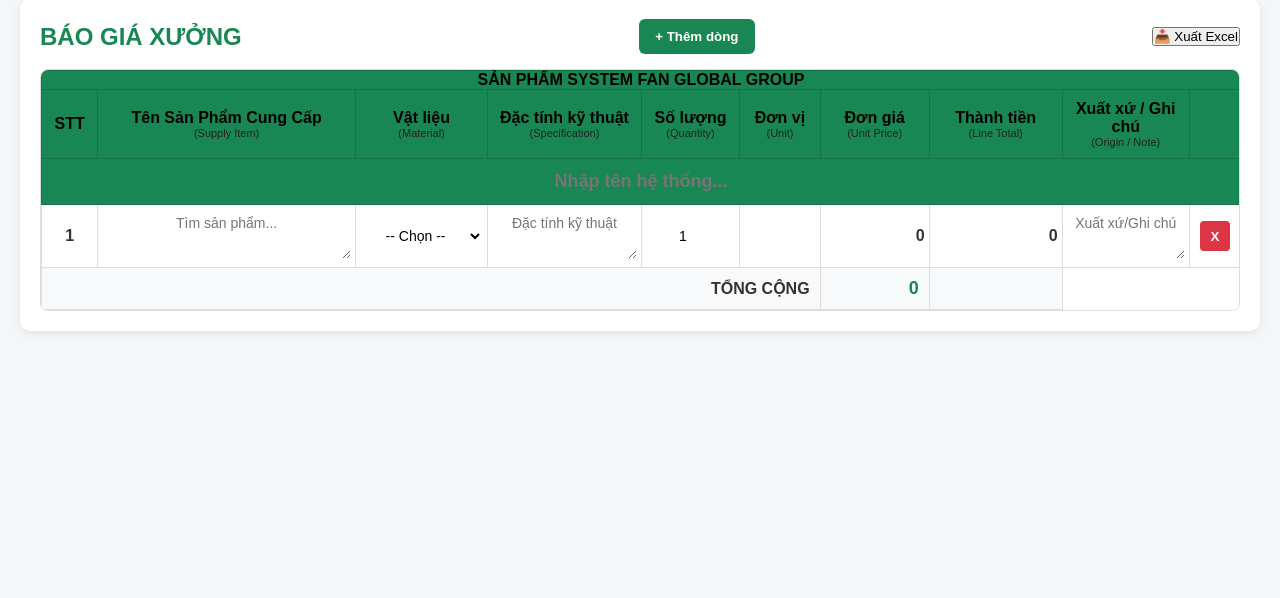
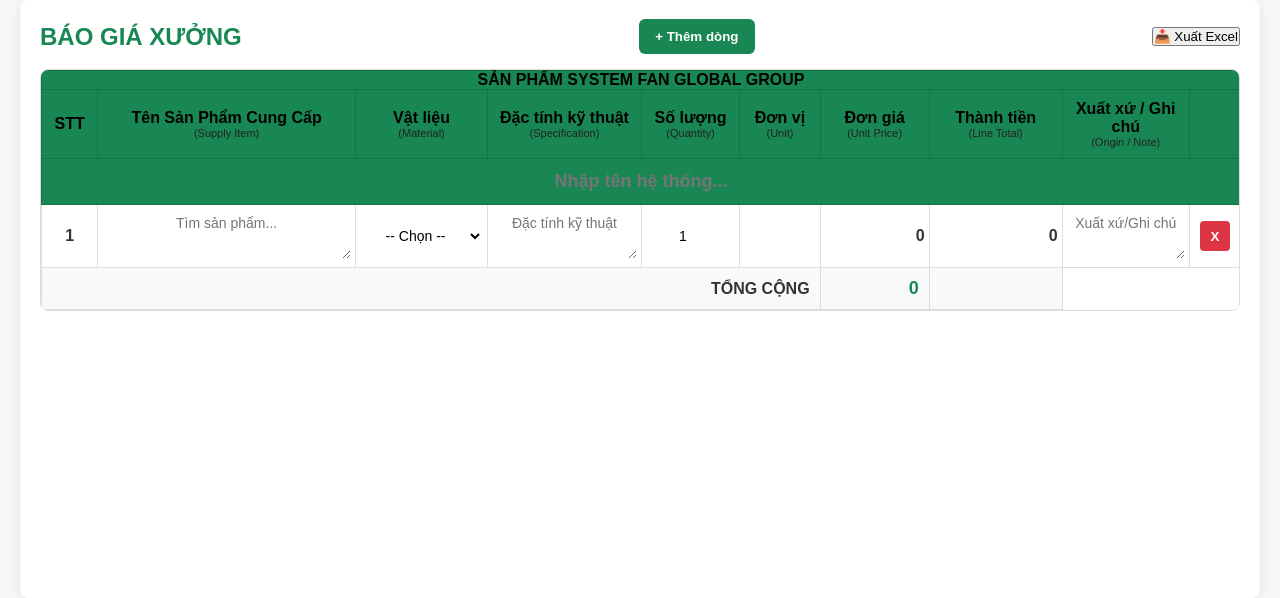
Before and after one commit to 20020899-debug/quote-web, a Flask app: page / in a window 1280 px wide. Shown: the part 21-619 px from the top of the page. Run offline with Flask 3, Linux system fonts and the light colour scheme; data that the repository does not hold is empty; some libraries are stand-ins or nearby versions.

Commit message:
Update style.css

```diff
--- a/quote-web/static/style.css
+++ b/quote-web/static/style.css
@@ -23,6 +23,7 @@ body {
     padding: 20px;
     border-radius: 10px;
     box-shadow: 0 2px 10px rgba(0,0,0,0.08);
+    min-height: 600px;
 }
 
 /* =====================================================
```
